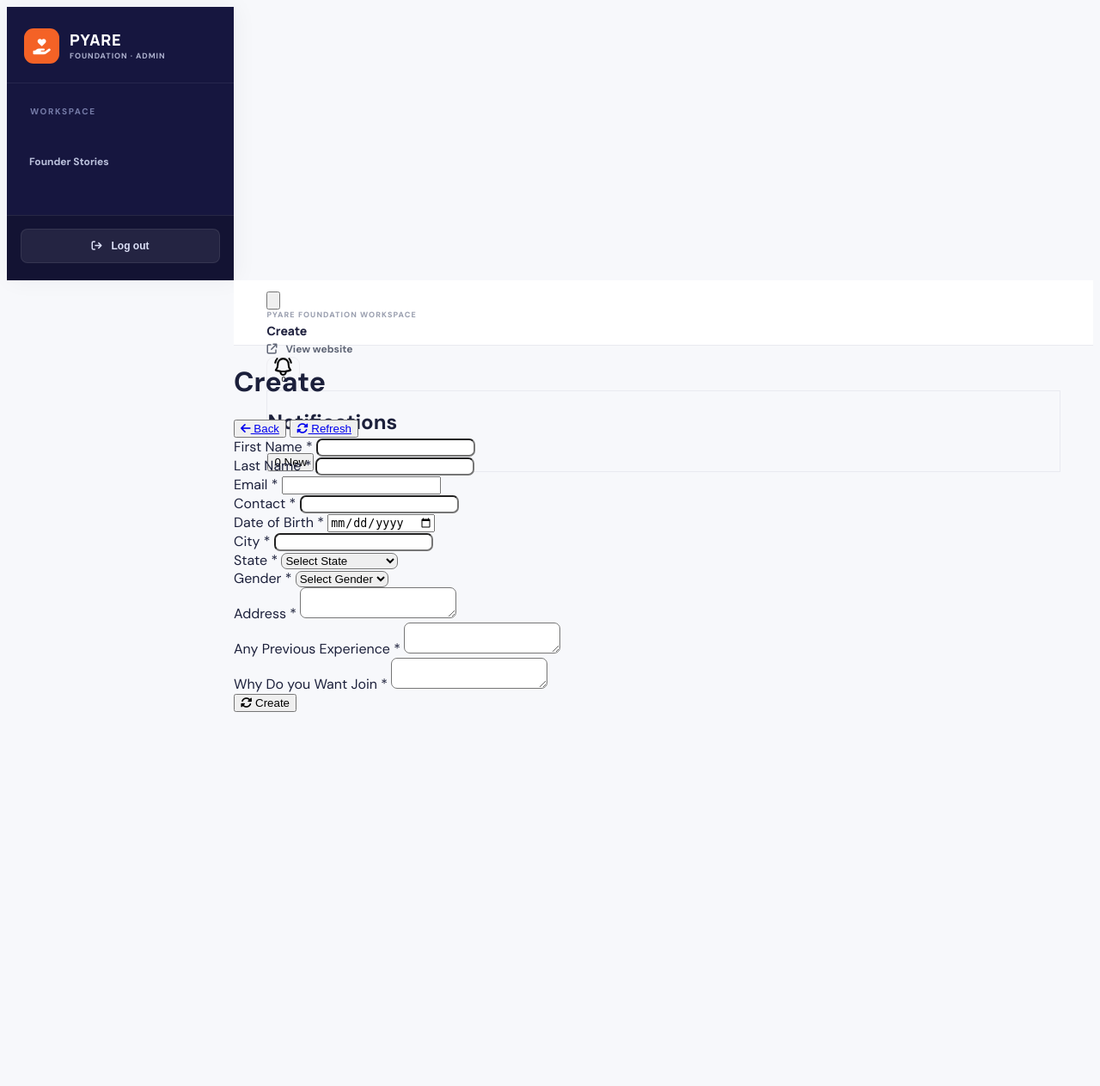
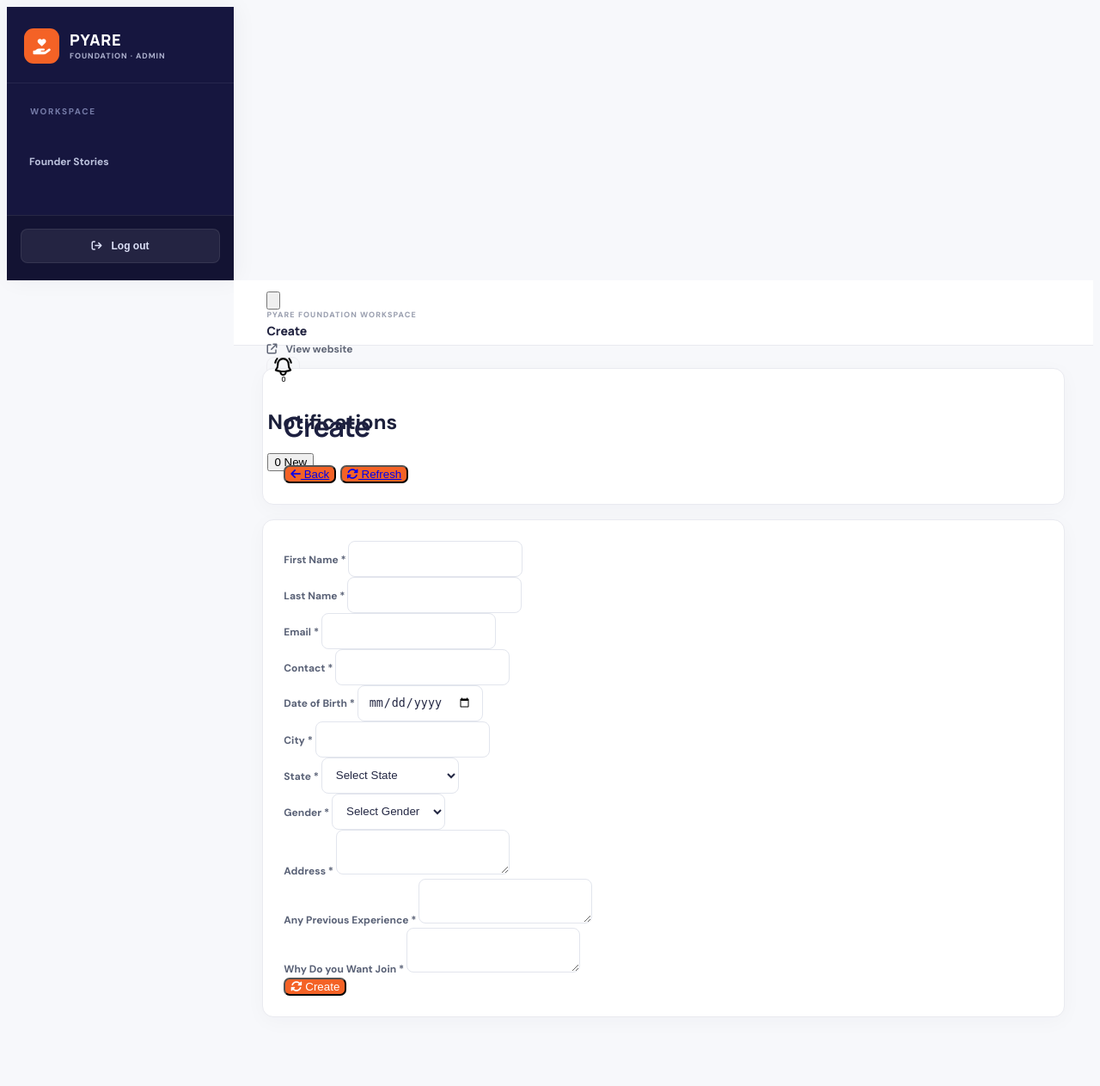
Before and after one commit to Parvesh93/pyarefdn, a Laravel app: template resources/views/admin/web/volunteer/create.blade.php in a window 1280 px wide. Shown: the whole page at 86% size. Before the commit the page ends 828 px from the top, so only its background shows below. Run offline with Laravel 12, Linux system fonts and the light colour scheme; the template is opened without the code that fills it, so the values that code supplies are empty; parts of the project's set-up code (start-up, migrations or seed data) failed here and were passed over; some libraries are stand-ins or nearby versions.

Commit message:
style(admin): apply SaaS management screen layout to volunteer/create.blade.php

```diff
--- a/resources/views/admin/web/volunteer/create.blade.php
+++ b/resources/views/admin/web/volunteer/create.blade.php
@@ -4,6 +4,8 @@ Create {{ $title }}
 
 @extends('admin.layouts.master')
 @section('adminContent')
+<div class="pf-admin-page" data-admin-module="volunteer">
+
     <!-- Header -->
     <div class="max-w-7xl mx-10 my-4  p-6 bg-white shadow-lg ">
         <div class="bg-white shadow-sm border-l-4 border-blue-500 mb-6">
@@ -202,4 +204,6 @@ Create {{ $title }}
         </form>
     </div>
 
+
+</div>
 @endsection
```
